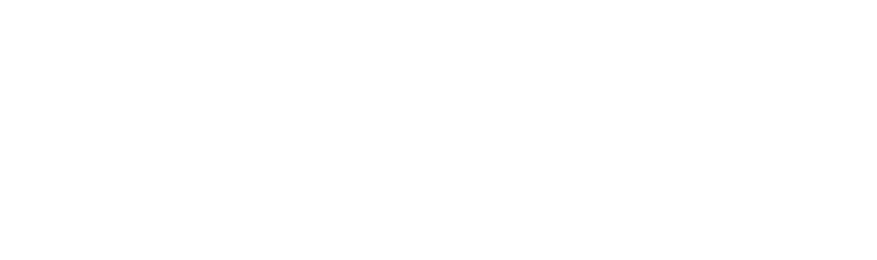
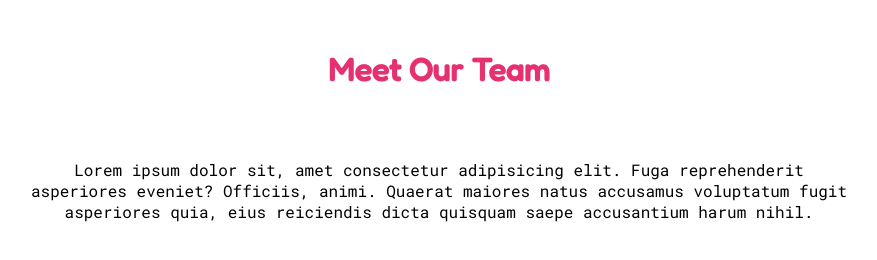
Before and after one commit to CaldatoLuca/html-css-float-cards, a plain HTML site: page index.html in a window 1280 px wide. Shown: the whole page, without its empty margins (201-1078 px from the left). Drawn offline with Linux system fonts and the light colour scheme.

Commit message:
feat: intestazione pagina

```diff
--- a/css/style.css
+++ b/css/style.css
@@ -7,6 +7,10 @@
   margin: 0;
   padding: 0;
   box-sizing: border-box;
+}
+.container {
+  width: 65%;
+  margin: 50px auto 0;
 }
 
 /*
@@ -38,7 +42,13 @@ email: #00bdf3
 !HEADER
 -------
 */
-
+header {
+  text-align: center;
+}
+header h1 {
+  color: #e53170;
+  margin-bottom: 70px;
+}
 /*
 -------
 !MAIN
--- a/index.html
+++ b/index.html
@@ -24,5 +24,21 @@
     <link rel="stylesheet" href="css/style.css" />
     <!-- *link css / -->
   </head>
-  <body></body>
+  <body>
+    <!-- *contenitore -->
+    <div class="container">
+      <!-- ? intestazione pagina -->
+      <header>
+        <h1>Meet Our Team</h1>
+        <p>
+          Lorem ipsum dolor sit, amet consectetur adipisicing elit. Fuga
+          reprehenderit asperiores eveniet? Officiis, animi. Quaerat maiores
+          natus accusamus voluptatum fugit asperiores quia, eius reiciendis
+          dicta quisquam saepe accusantium harum nihil.
+        </p>
+      </header>
+      <!-- ? intestazione pagina / -->
+    </div>
+    <!-- *contenitore /-->
+  </body>
 </html>
```
